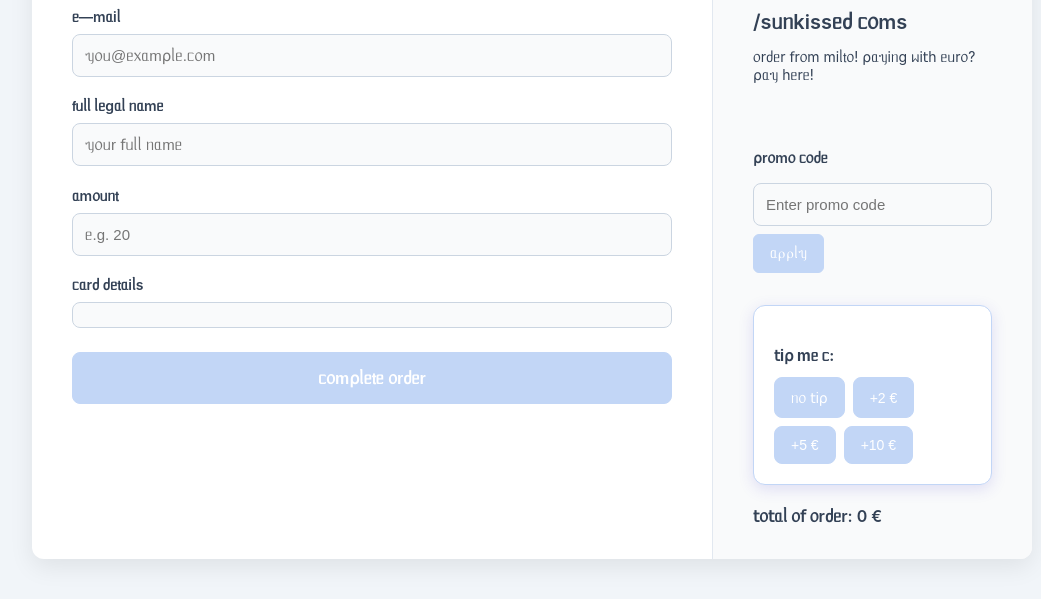
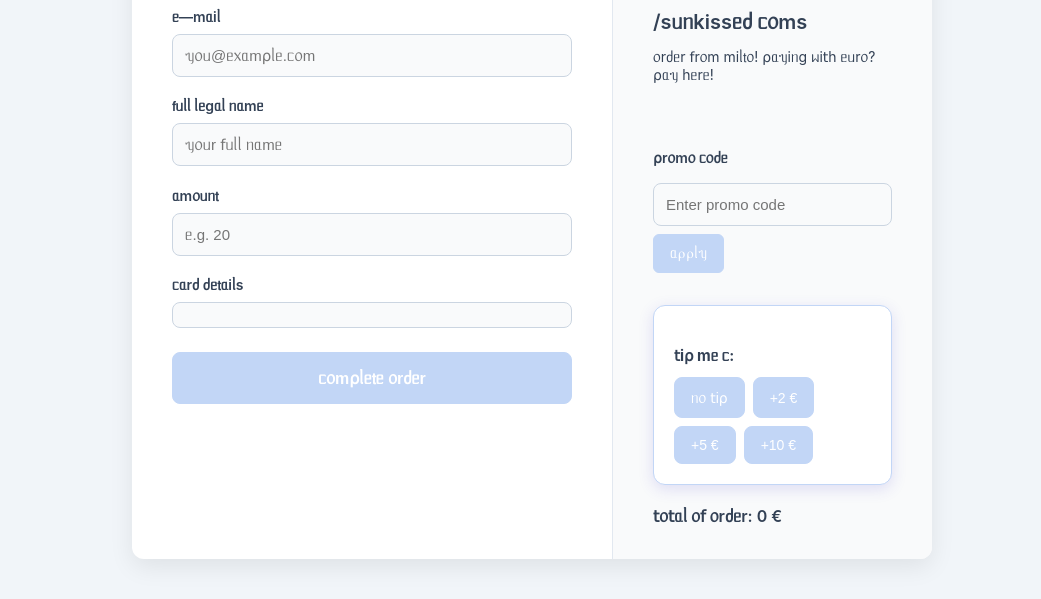
Before and after one commit to miltov/checkout, a plain HTML site: page index.html in a window 1280 px wide. Shown: the part 201-800 px from the top of the page, without its empty margins (108-1149 px from the left). Drawn offline with Linux system fonts and the light colour scheme; a script that the page names is missing.

Commit message:
Update index.html

```diff
--- a/index.html
+++ b/index.html
@@ -2,7 +2,7 @@
 <head>
   <meta charset="UTF-8" />
   <meta name="viewport" content="width=device-width, initial-scale=1" />
-  <title>sunkissed com — checkout</title>
+  <title>sunkissed coms — checkout</title>
   <script src="https://js.stripe.com/v3/"></script>
   <script src="https://www.paypal.com/sdk/js?client-id=AcXVrBMJRow03VVLxTl2d0OPDapv4PtizxelcC1gGmejPyihTcNBm6gAzfPaZ51c5JuSAzoGotXzrANE&currency=EUR&disable-funding=card"></script>
   <style>
@@ -12,13 +12,13 @@
       background: #f1f5f9;
       display: flex;
       justify-content: center;
-      min-height: 100vh;
+      min-height: 60vh;
       color: #334155;
     }
     .container {
       display: flex;
-      max-width: 1000px;
-      width: 100%;
+      max-width: 800px;
+      width: 80%;
       background: #fff;
       margin: 40px;
       border-radius: 12px;
```
